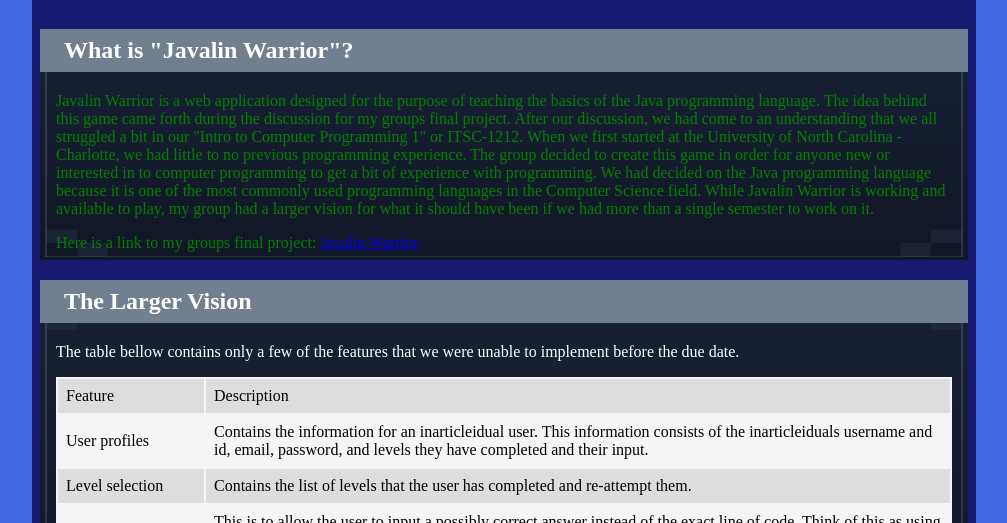
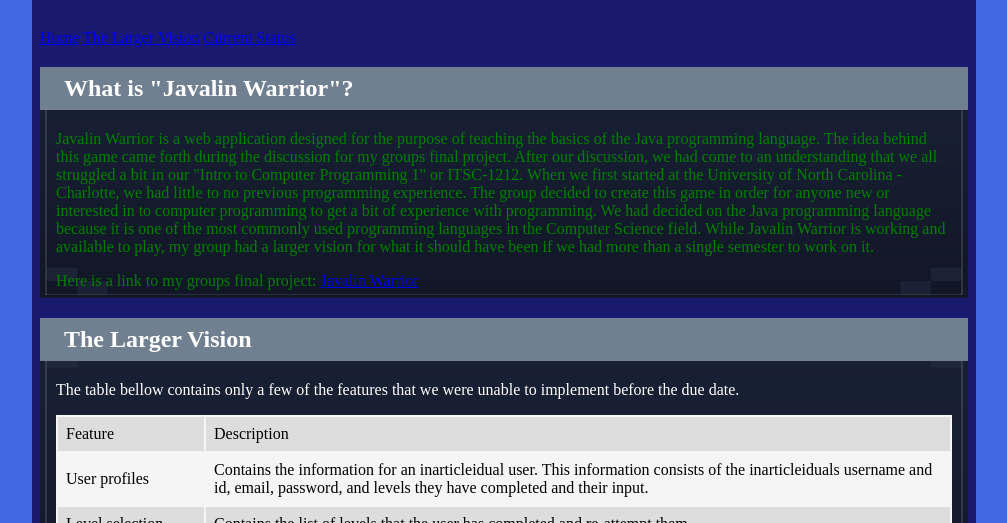
Before and after one commit to CLT-Codecamp-Nov-21/js-assignment-4-html-me-something-sthoreson9761, a website: page index.html in a window 1280 px wide. Shown: the part 277-800 px from the top of the page, without its empty margins (136-1143 px from the left). Drawn offline with Linux system fonts and the light colour scheme.

Commit message:
Added a nav tag

```diff
--- a/index.html
+++ b/index.html
@@ -15,6 +15,11 @@
                </tr>
             </table>
             <h1 class="title">A New Way to Learn Java</h1>
+            <nav>
+               <a href="#javalinwarrior">Home</a>
+               <a href="#vision">The Larger Vision</a>
+               <a href="#currentStatus">Current Status</a>
+            </nav>
          </header>
 
          <article id="javalinwarrior">
```
